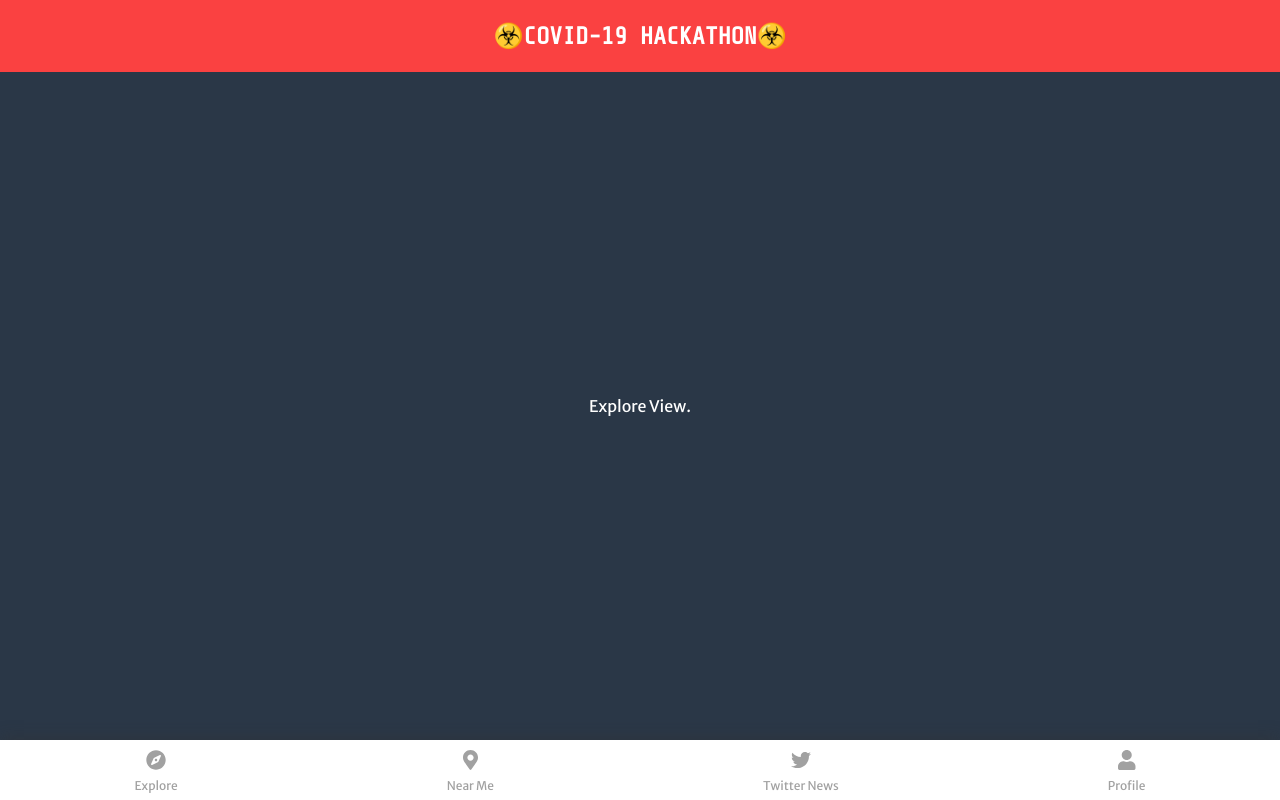
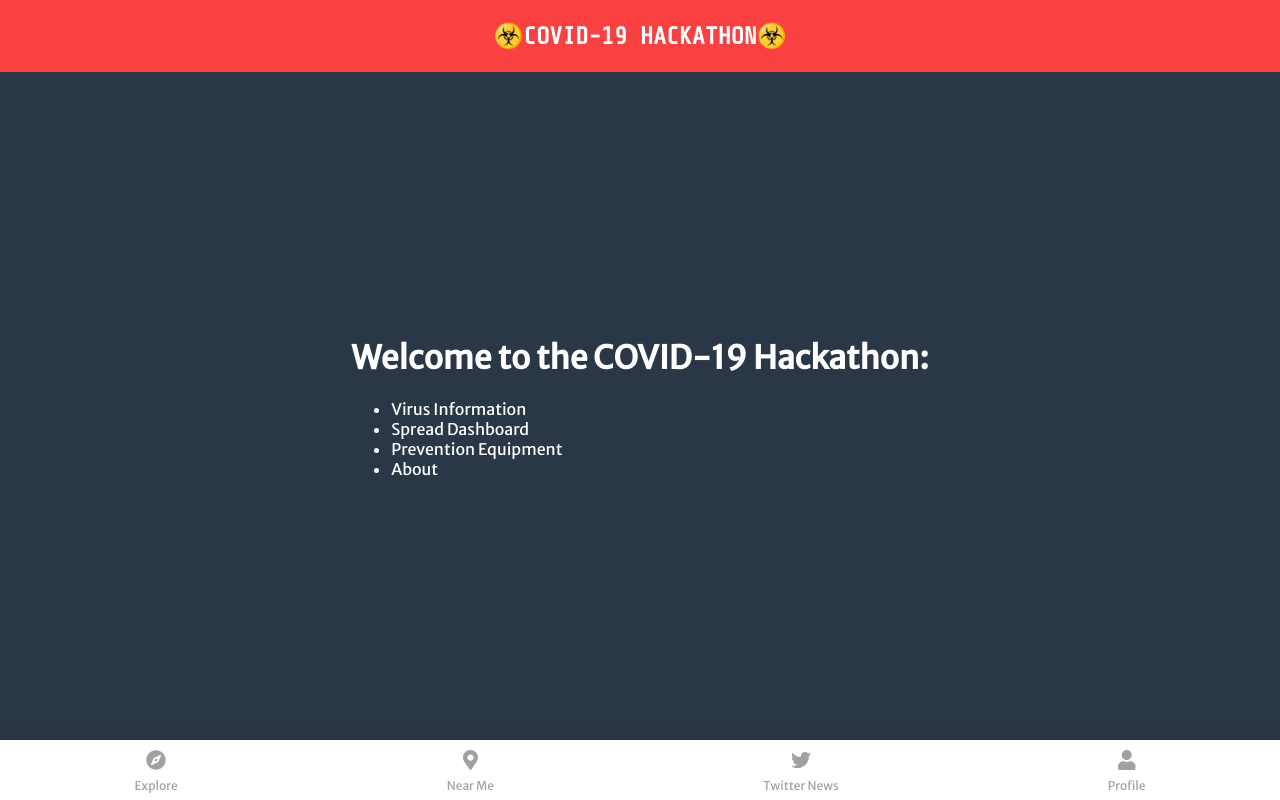
Before and after one commit to zapproject/HackTheVirus.org, a Next.js app: page /explore in a window 1280 px wide. Built offline with nearby package versions, Linux system fonts and the light colour scheme.

Commit message:
added options to explore interface

```diff
--- /dev/null
+++ b/components/explore.scss
@@ -0,0 +1,5 @@
+.explore-interface {
+h1 {
+    text-align: center;
+}
+}
--- a/pages/explore.js
+++ b/pages/explore.js
@@ -1,5 +1,16 @@
 import Layout from "../components/Layout";
+import "../components/explore.scss"
 
-const ExploreView = props => <Layout>{`Explore View.`}</Layout>;
+const ExploreView = props => <Layout>
+    <div className="explore-interface">
+        <h1>Welcome to the COVID-19 Hackathon:</h1>
+        <ul>
+            <li><a>Virus Information</a></li>
+            <li><a>Spread Dashboard</a></li>
+            <li><a>Prevention Equipment</a></li>
+            <li><a>About</a></li>
+        </ul>
+    </div>
+    </Layout>;
 
 export default ExploreView;
```
